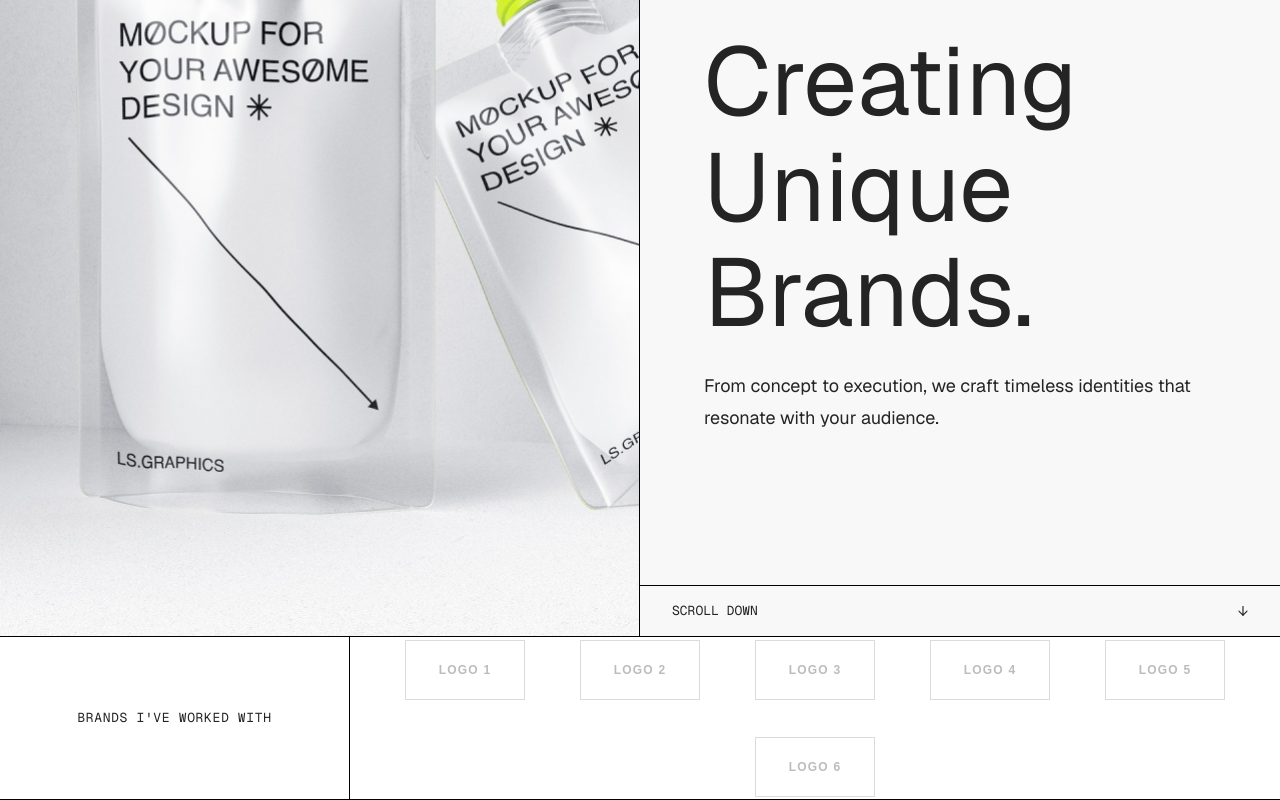
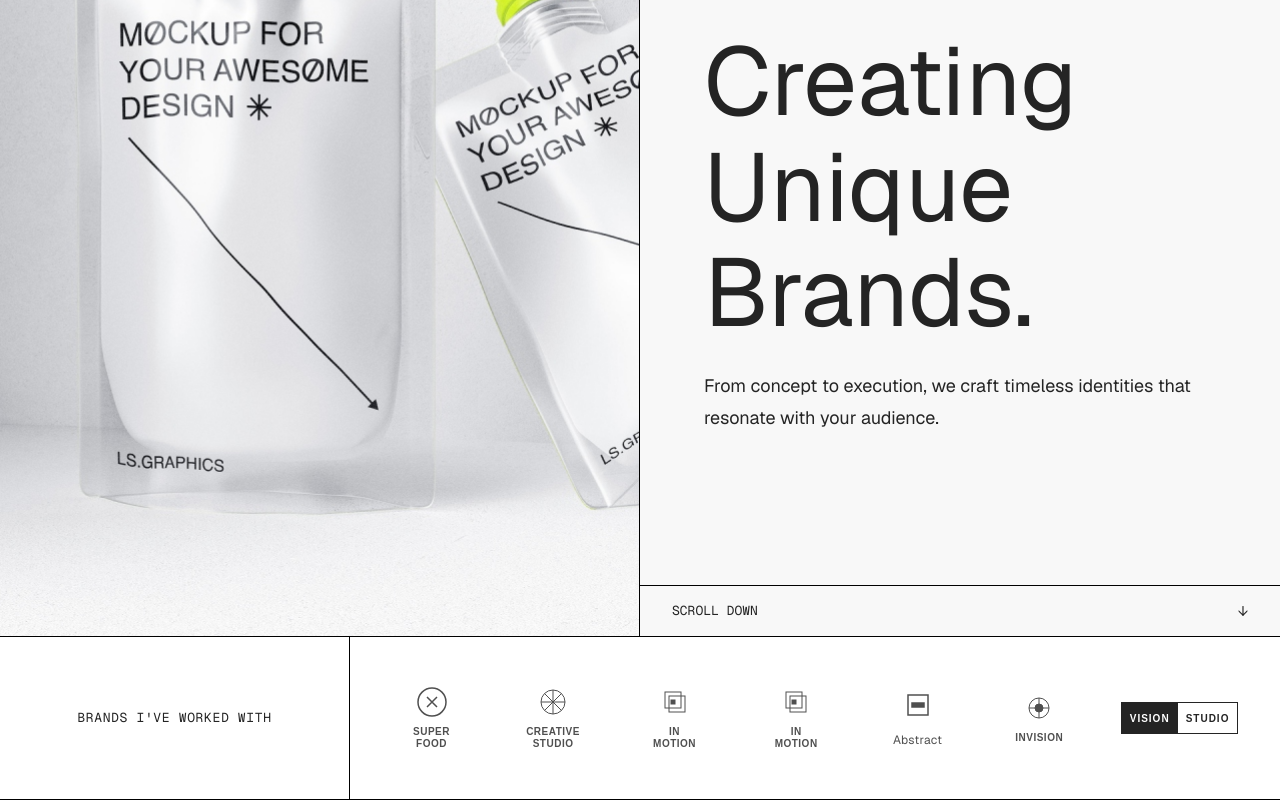
Before and after one commit to kevinamay/alpin_ads_test_2, a Next.js app: page / in a window 1280 px wide. Shown: the part 379-1179 px from the top of the page. Built offline with nearby package versions, Linux system fonts and the light colour scheme.

Commit message:
feat: refine Logos component with exact brand array and SVG placeholders

```diff
--- a/src/components/Logos.tsx
+++ b/src/components/Logos.tsx
@@ -1,25 +1,103 @@
+import React from 'react';
+
+const brands = [
+  "SUPER FOOD",
+  "CREATIVE STUDIO",
+  "IN MOTION",
+  "IN MOTION",
+  "Abstract",
+  "INVISION",
+  "VISION STUDIO"
+];
+
+// Helper component for different SVG shapes
+const LogoShape = ({ index }: { index: number }) => {
+  switch (index) {
+    case 0:
+      return (
+        <svg width="32" height="32" viewBox="0 0 32 32" fill="none" stroke="currentColor" strokeWidth="1.5">
+          <circle cx="16" cy="16" r="14" />
+          <path d="M11 11l10 10M21 11L11 21" />
+        </svg>
+      );
+    case 1:
+      return (
+        <svg width="32" height="32" viewBox="0 0 32 32" fill="none" stroke="currentColor" strokeWidth="1">
+          <circle cx="16" cy="16" r="12" />
+          <path d="M16 4v24M4 16h24M7.5 7.5l17 17M7.5 24.5l17-17" />
+        </svg>
+      );
+    case 2:
+    case 3:
+      return (
+        <svg width="32" height="32" viewBox="0 0 32 32" fill="none" stroke="currentColor" strokeWidth="1">
+          <rect x="6" y="6" width="16" height="16" />
+          <rect x="10" y="10" width="16" height="16" />
+          <rect x="12" y="14" width="4" height="4" fill="currentColor" />
+        </svg>
+      );
+    case 4:
+      return (
+        <svg width="32" height="32" viewBox="0 0 32 32" fill="none" stroke="currentColor" strokeWidth="1.5">
+          <rect x="6" y="6" width="20" height="20" />
+          <rect x="10" y="14" width="12" height="4" fill="currentColor" />
+        </svg>
+      );
+    case 5:
+      return (
+        <svg width="32" height="32" viewBox="0 0 32 32" fill="none" stroke="currentColor" strokeWidth="1">
+          <circle cx="16" cy="16" r="10" />
+          <path d="M16 6v20M6 16h20" />
+          <circle cx="16" cy="16" r="4" fill="currentColor" />
+        </svg>
+      );
+    default:
+      return null;
+  }
+};
+
 export default function Logos() {
-  const logos = Array.from({ length: 6 }, (_, i) => `LOGO ${i + 1}`);
-
   return (
     <section className="w-full h-auto lg:h-[163px] bg-white text-[#242424] border-b border-black flex flex-col lg:flex-row">
       {/* Kotak Kiri: Area Judul */}
-      <div className="w-full lg:w-[350px] h-[60px] lg:h-full border-b border-black lg:border-b-0 lg:border-r flex items-center justify-center flex-none">
+      <div className="w-full lg:w-[350px] h-[64px] lg:h-full border-b border-black lg:border-b-0 lg:border-r flex items-center justify-center flex-none">
         <h2 className="font-mono uppercase text-[13px] font-normal tracking-wider">
           BRANDS I'VE WORKED WITH
         </h2>
       </div>
 
       {/* Kotak Kanan: Area Logo Brand */}
-      <div className="flex-1 h-full flex flex-wrap items-center justify-center lg:justify-evenly gap-8 py-8 lg:py-0 px-8">
-        {logos.map((logo, index) => (
-          <div
-            key={index}
-            className="w-[120px] h-[60px] flex items-center justify-center border border-black/20 text-gray-400 font-bold text-xs uppercase tracking-widest grayscale opacity-70 hover:opacity-100 transition-opacity"
-          >
-            {logo}
-          </div>
-        ))}
+      <div className="flex-1 h-full flex flex-wrap items-center justify-center lg:justify-evenly gap-8 py-8 px-4 lg:py-0 lg:px-8 overflow-hidden">
+        {brands.map((brand, index) => {
+          if (brand === "VISION STUDIO") {
+            return (
+              <div key={index} className="flex items-center border border-[#242424] h-[32px] grayscale hover:opacity-70 transition-opacity cursor-pointer">
+                <span className="bg-[#242424] text-white text-[10px] font-bold px-2 py-1 h-full flex items-center tracking-widest">VISION</span>
+                <span className="bg-white text-[#242424] text-[10px] font-bold px-2 py-1 h-full flex items-center tracking-widest">STUDIO</span>
+              </div>
+            );
+          }
+
+          return (
+            <div key={index} className="flex flex-col items-center justify-center gap-2 grayscale opacity-80 hover:opacity-100 transition-opacity cursor-pointer w-[80px]">
+              <LogoShape index={index} />
+              {brand !== "Abstract" ? (
+                <span className="text-[10px] uppercase font-bold text-center leading-tight tracking-wider">
+                  {brand.split(' ').map((word, i) => (
+                    <React.Fragment key={i}>
+                      {word}
+                      {i !== brand.split(' ').length - 1 && <br />}
+                    </React.Fragment>
+                  ))}
+                </span>
+              ) : (
+                <span className="text-[12px] font-sans text-center leading-tight tracking-wide mt-1">
+                  {brand}
+                </span>
+              )}
+            </div>
+          );
+        })}
       </div>
     </section>
   );
```
